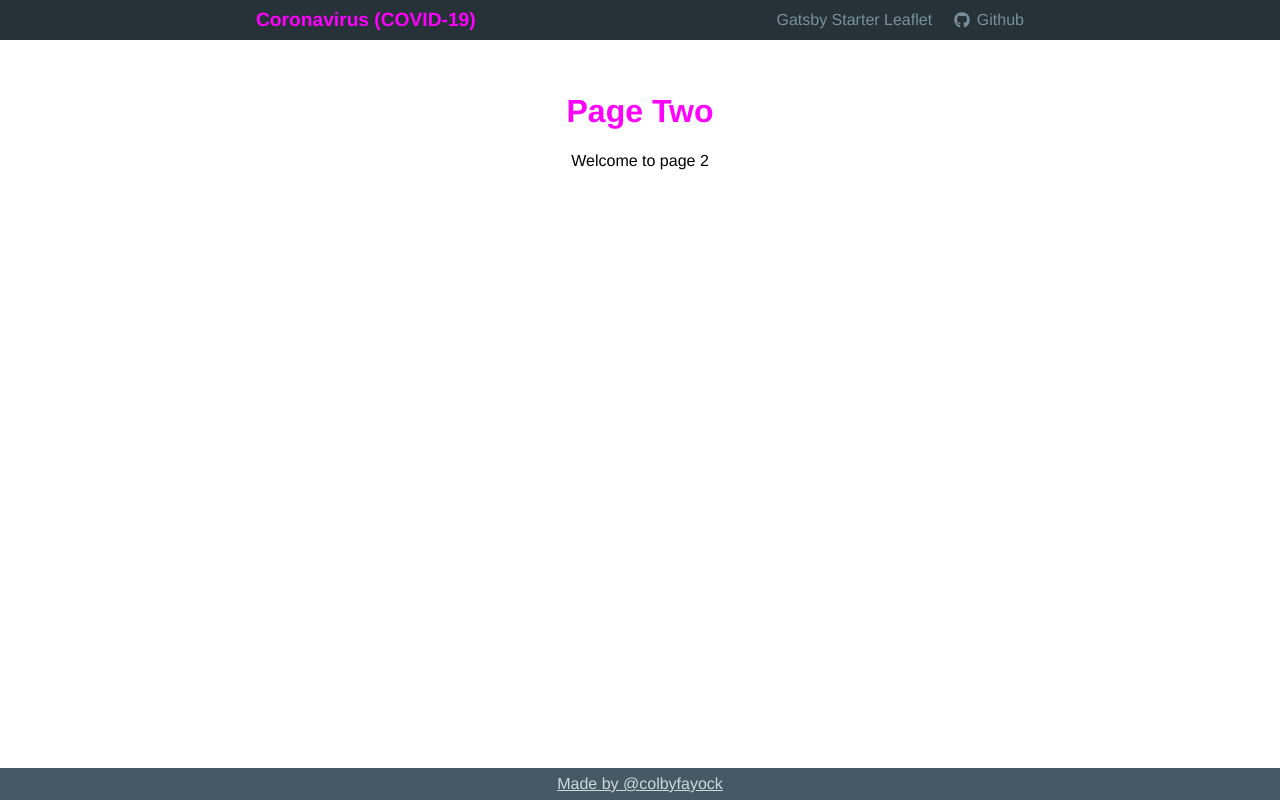
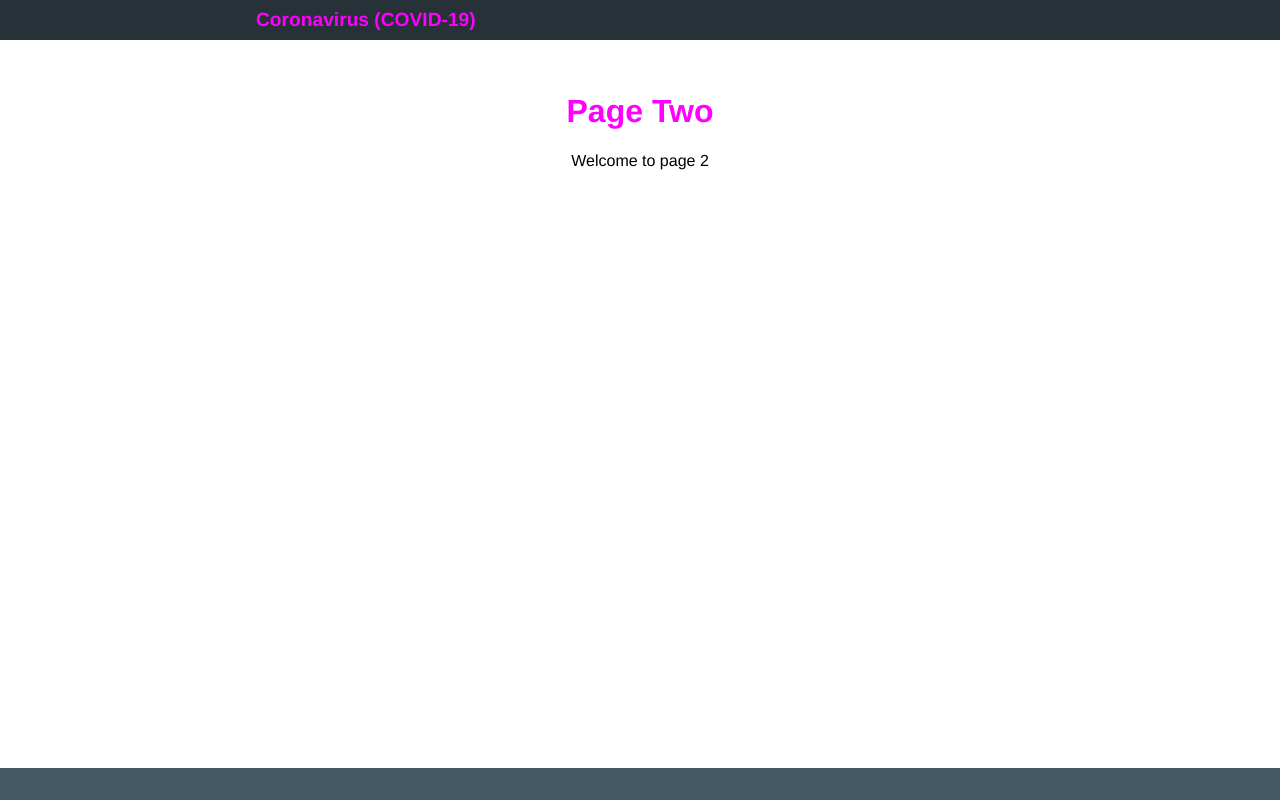
Before and after one commit to mrthanasis/coronavirus, a Gatsby site: page /page-2 in a window 1280 px wide. Built offline with nearby package versions, Linux system fonts and the light colour scheme; Gatsby itself is replaced by a stand-in of ours.

Commit message:
Add all my files

```diff
--- a/src/components/Footer.js
+++ b/src/components/Footer.js
@@ -6,9 +6,7 @@ const Footer = () => {
   return (
     <footer>
       <Container>
-        <p>
-          <a href="https://twitter.com/colbyfayock">Made by @colbyfayock</a>
-        </p>
+
       </Container>
     </footer>
   );
--- a/src/components/Header.js
+++ b/src/components/Header.js
@@ -9,16 +9,7 @@ const Header = () => {
       <Container type="content">
         <h1>Coronavirus (COVID-19)</h1>
         <ul>
-          <li>
-            <a href="https://github.com/colbyfayock/gatsby-starter-leaflet">
-              Gatsby Starter Leaflet
-            </a>
-          </li>
-          <li>
-            <a href="https://github.com/colbyfayock/coronavirus-map-dashboard">
-              <FaGithub /> Github
-            </a>
-          </li>
+
         </ul>
       </Container>
     </header>
--- a/src/data/map-services.js
+++ b/src/data/map-services.js
@@ -10,6 +10,6 @@ export const mapServices = [
     name: 'Mapbox',
     attribution:
       'Map data &copy; <a href="https://www.openstreetmap.org/">OpenStreetMap</a> contributors, <a href="https://creativecommons.org/licenses/by-sa/2.0/">CC-BY-SA</a>, Imagery © <a href="https://www.mapbox.com/">Mapbox</a>',
-    url: `https://api.mapbox.com/styles/v1/colbyfayock/ck8c2foj72lqk1jnug0g2haw0/tiles/256/{z}/{x}/{y}@2x?access_token=${accessToken}`
+    url: `https://api.mapbox.com/styles/v1/mrthanasis/ck8j69ed10tif1iqvn02hji9j/tiles/256/{z}/{x}/{y}@2x?access_token=pk.eyJ1IjoibXJ0aGFuYXNpcyIsImEiOiJjank3YjhrbHowOTNpM2RsYzZ5a2o1dnR4In0.pN2fWB1hFg8IBf1r007YdQ`
   }
 ];
--- a/src/pages/index.js
+++ b/src/pages/index.js
@@ -104,10 +104,7 @@ const IndexPage = () => {
           </li>
         </ul>
 
-        <h2>Want to build your own map?</h2>
-        <p>
-          Check out <a href="https://github.com/colbyfayock/gatsby-starter-leaflet">github.com/colbyfayock/gatsby-starter-leaflet</a>
-        </p>
+
       </Container>
     </Layout>
   );
```
